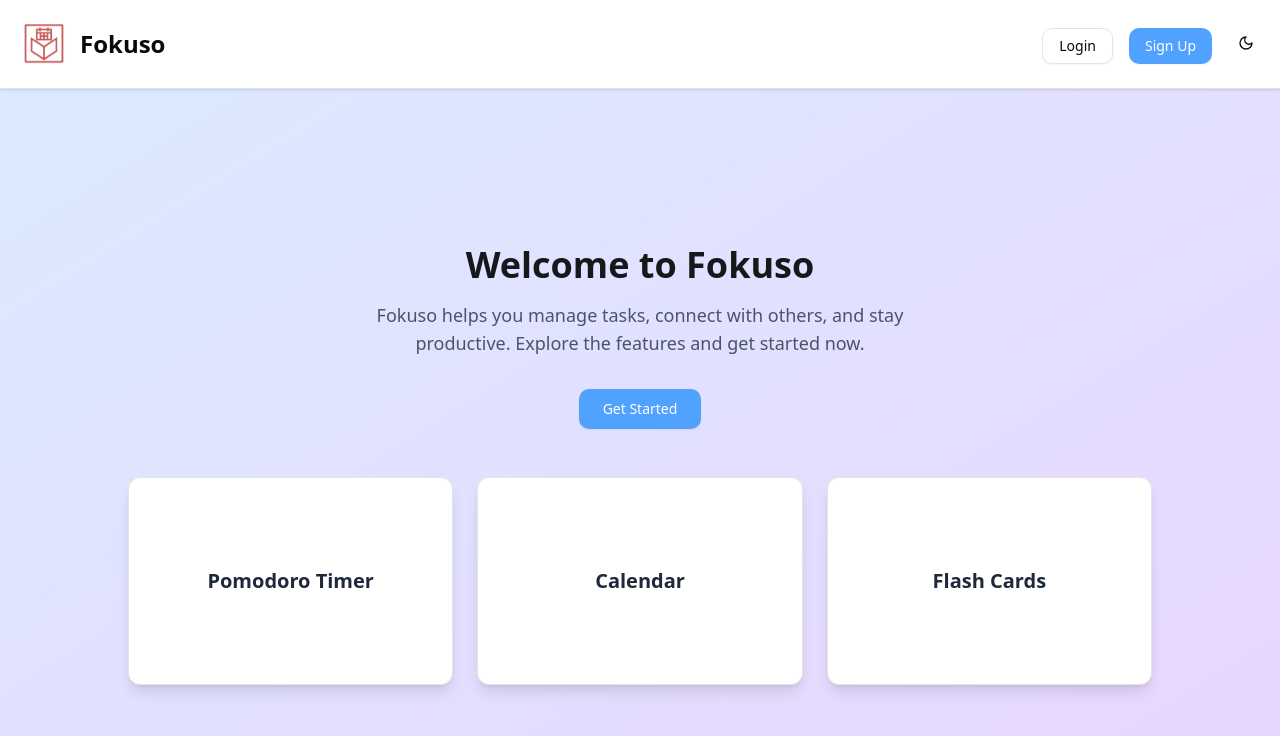
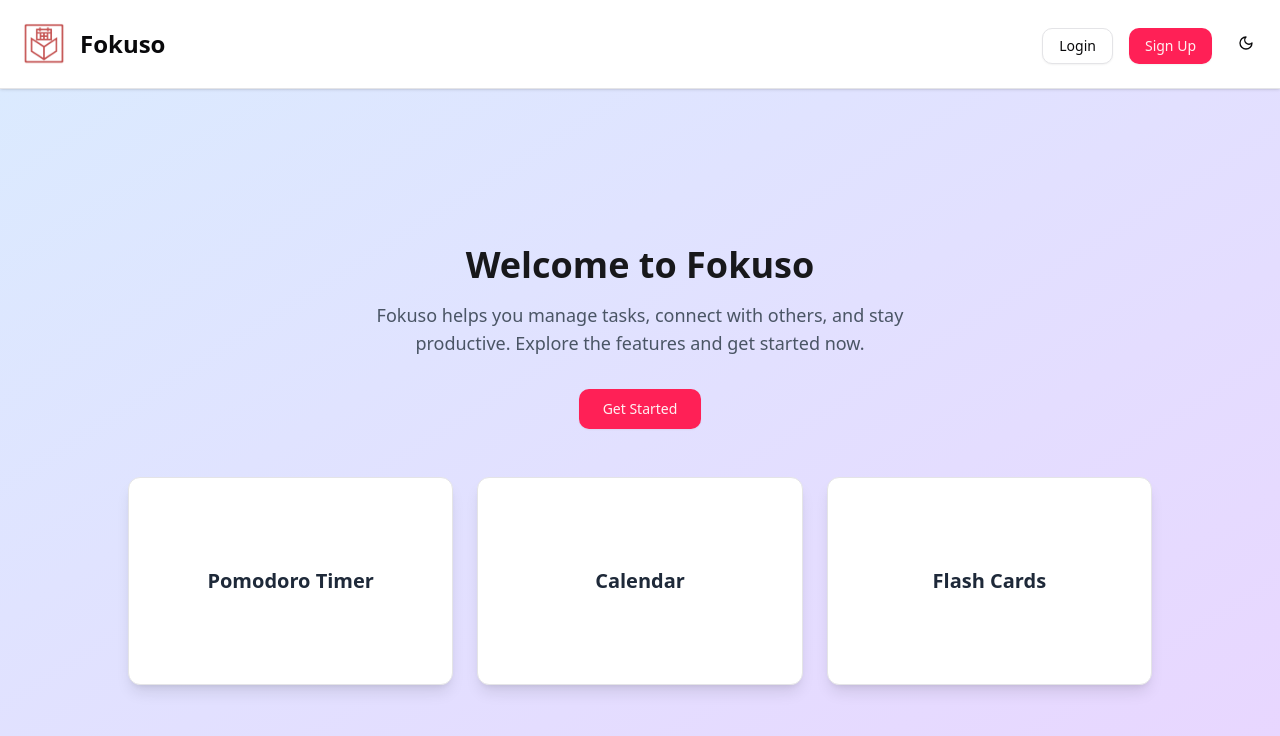
Before and after one commit to lowskydev/Fokuso, a React (Vite) app: page / in a window 1280 px wide. Shown: the top 736 px of the page. Built offline with nearby package versions, Linux system fonts and the light colour scheme.

Commit message:
fix the dark and light theme

```diff
--- a/src/App.jsx
+++ b/src/App.jsx
@@ -9,6 +9,7 @@ import DashboardLayout from "./components/layouts/DashboardLayout";
 import CalendarPage from "@/components/pages/CalendarPage";
 import TodoPage from "@/components/pages/TodoPage";
 import StatsPage from "@/components/pages/StatsPage";
+import { ThemeProvider } from "./components/theme-provider";
 
 
 
@@ -20,6 +21,7 @@ function AppContent() {
 
   return (
     <>
+      <ThemeProvider attribute="class" defaultTheme="light" enableSystem>
         {showNavbar && <Navbar />}
         <Routes>
           <Route path="/" element={<LandingPage />} />
@@ -35,6 +37,7 @@ function AppContent() {
             </Route>
           </Route>
         </Routes>
+      </ThemeProvider>
     </>
   );
 }
--- a/src/components/Navbar.jsx
+++ b/src/components/Navbar.jsx
@@ -5,7 +5,7 @@ import logo from "@/assets/logo.png";
 
 function Navbar() {
   return (
-    <nav className="border-b border-border shadow p-4 sticky top-0 z-50">
+    <nav className="bg-background border-b border-border shadow p-4 sticky top-0 z-50">
       <div className="max-w-7xl mx-auto flex justify-between items-center">
         <Link to="/" className="flex items-center gap-2">
           <img src={logo} alt="Fokuso Logo" className="h-14 w-14" />
--- a/src/components/ThemeToggle.jsx
+++ b/src/components/ThemeToggle.jsx
@@ -7,6 +7,7 @@ function ThemeToggle() {
 
   const toggleTheme = () => {
     setTheme(theme === "dark" ? "light" : "dark")
+    console.log("Theme changed to " + (theme === "dark" ? "light" : "dark"))
   }
 
   return (
--- a/src/components/layouts/DashboardLayout.jsx
+++ b/src/components/layouts/DashboardLayout.jsx
@@ -21,7 +21,6 @@ export default function DashboardLayout() {
 
   const handleLogout = () => {
     logout();
-    navigate("/");
   };
 
   return (
--- a/src/components/ui/button.jsx
+++ b/src/components/ui/button.jsx
@@ -9,8 +9,8 @@ const buttonVariants = cva(
   {
     variants: {
       variant: {
-      default:
-        "bg-blue-400 text-white shadow-xs hover:bg-blue-500 focus-visible:ring-blue-200",
+        default:
+          "bg-primary text-primary-foreground shadow-xs hover:bg-primary/90",
         destructive:
           "bg-destructive text-white shadow-xs hover:bg-destructive/90 focus-visible:ring-destructive/20 dark:focus-visible:ring-destructive/40 dark:bg-destructive/60",
         outline:
--- a/src/store/useAuthStore.js
+++ b/src/store/useAuthStore.js
@@ -1,3 +1,4 @@
+import { Navigate } from "react-router-dom";
 import { create } from "zustand";
 
 const useAuthStore = create((set) => ({
```
Lines whose indentation alone changed are shown as unchanged.
